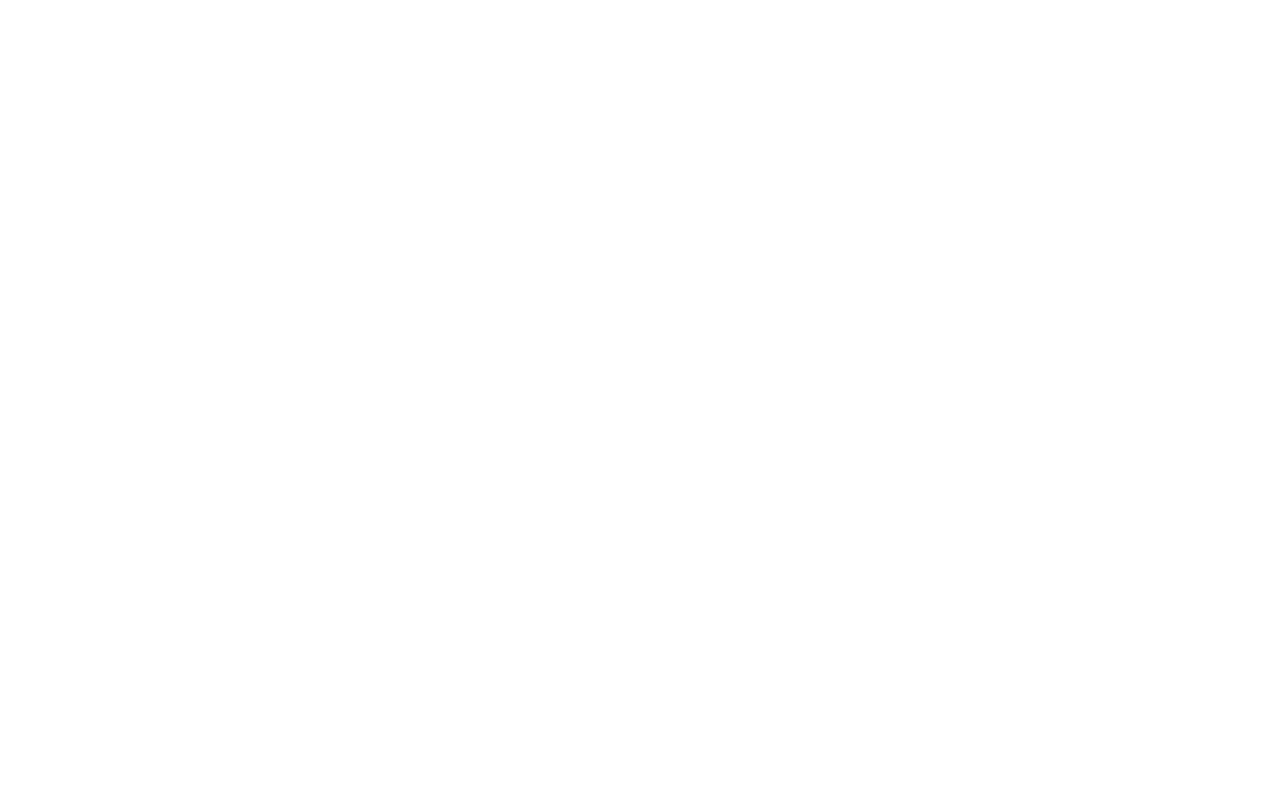
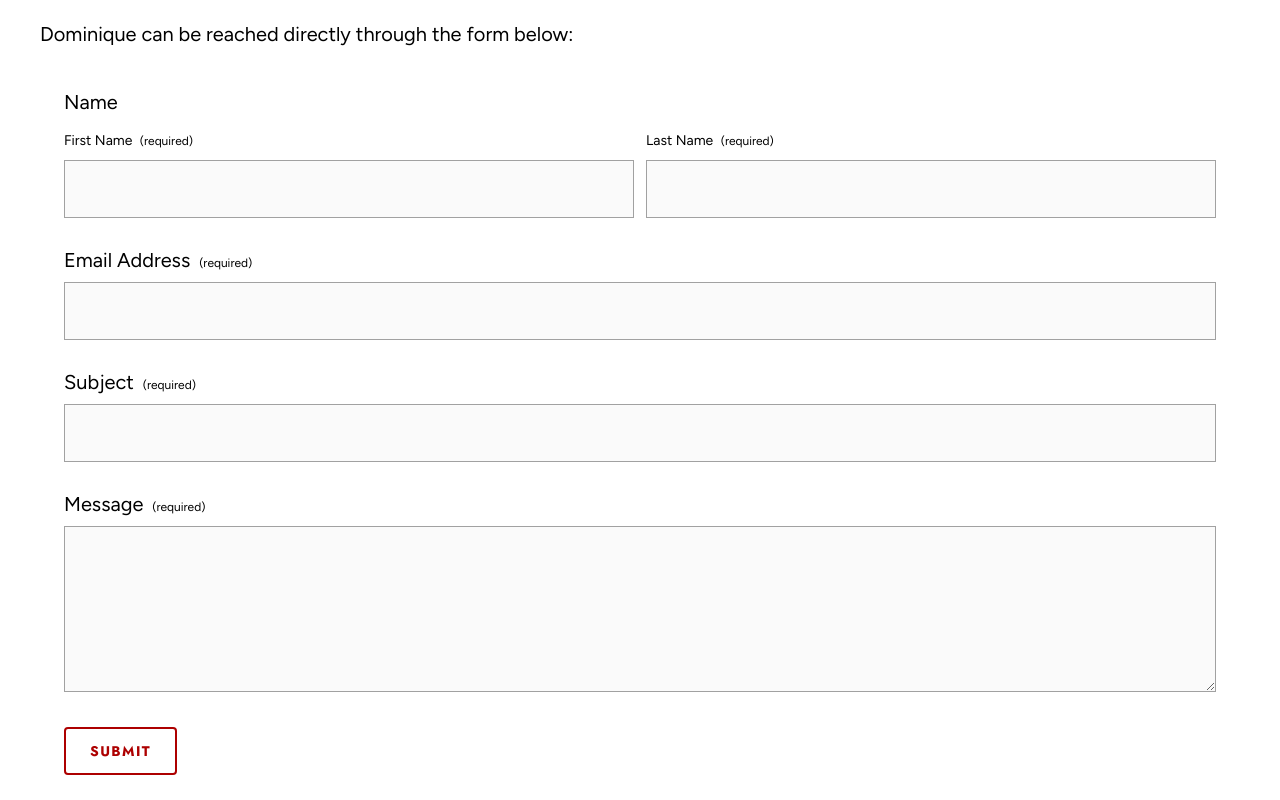
Before and after one commit to amilcarj/dominique-website, a Next.js app: page / in a window 1280 px wide. Shown: the part 5640-6440 px from the top of the page. Before the commit the page ends 5546 px from the top, so only its background shows below. Built offline with nearby package versions, Linux system fonts and the light colour scheme.

Commit message:
contact section

```diff
--- a/src/app/globals.css
+++ b/src/app/globals.css
@@ -66,7 +66,7 @@
 }
 
 @utility button-outline {
-  @apply inline-block rounded-sm border-2 border-accent px-6 py-3 font-display text-sm font-bold tracking-widest text-accent uppercase transition-colors hover:bg-accent hover:text-white;
+  @apply inline-block rounded-sm border-2 border-accent px-6 py-3 font-display text-sm font-bold tracking-widest text-accent uppercase transition-colors not-disabled:hover:bg-accent not-disabled:hover:text-white disabled:cursor-not-allowed;
 }
 
 @utility section-heading {
--- a/src/app/page.tsx
+++ b/src/app/page.tsx
@@ -1,4 +1,5 @@
 import { About } from "@/components/sections/about";
+import { Contact } from "@/components/sections/contact";
 import { Gallery } from "@/components/sections/gallery";
 import { Reels } from "@/components/sections/reels";
 import { Resume } from "@/components/sections/resume";
@@ -12,6 +13,7 @@
       <Reels />
       <Gallery />
       <Resume />
+      <Contact />
     </>
   );
 }
--- /dev/null
+++ b/src/components/sections/contact/actions.ts
@@ -0,0 +1,58 @@
+"use server";
+
+import {
+  type ContactState,
+  readContactFields,
+  validateContact,
+} from "@/components/sections/contact/validate";
+
+const defaultFrom = "Website Contact <onboarding@resend.dev>";
+
+export async function sendContactMessage(
+  _previous: ContactState,
+  formData: FormData,
+): Promise<ContactState> {
+  const isBot = Boolean(formData.get("company"));
+  if (isBot) {
+    return { status: "success" };
+  }
+
+  const values = readContactFields(formData);
+  const errors = validateContact(values);
+  if (Object.keys(errors).length > 0) {
+    return { errors, status: "error", values };
+  }
+
+  const apiKey = process.env.RESEND_API_KEY;
+  const to = process.env.CONTACT_TO_EMAIL;
+  if (!apiKey || !to) {
+    console.error("Contact form is misconfigured");
+    return { status: "error", values };
+  }
+
+  try {
+    const response = await fetch("https://api.resend.com/emails", {
+      body: JSON.stringify({
+        from: process.env.CONTACT_FROM_EMAIL || defaultFrom,
+        reply_to: values.email,
+        subject: `Website contact: ${values.subject}`,
+        text: `From: ${values.firstName} ${values.lastName} <${values.email}>\n\n${values.message}`,
+        to,
+      }),
+      headers: {
+        Authorization: `Bearer ${apiKey}`,
+        "Content-Type": "application/json",
+      },
+      method: "POST",
+    });
+    if (!response.ok) {
+      console.error("Resend rejected the contact message", response.status);
+      return { status: "error", values };
+    }
+  } catch (error) {
+    console.error("Could not reach Resend", error);
+    return { status: "error", values };
+  }
+
+  return { status: "success" };
+}
--- /dev/null
+++ b/src/components/sections/contact/contact-form.tsx
@@ -0,0 +1,146 @@
+"use client";
+
+import { type ReactNode, useActionState } from "react";
+
+import { sendContactMessage } from "@/components/sections/contact/actions";
+import type {
+  ContactFields,
+  ContactState,
+} from "@/components/sections/contact/validate";
+import { site } from "@/constants/site";
+
+const input =
+  "mt-1 w-full border border-neutral-400 bg-neutral-50 p-2.5 aria-invalid:border-red-700";
+
+const initialState: ContactState = { status: "idle" };
+
+interface FieldLabelProps {
+  htmlFor: string;
+  small?: boolean;
+  children: ReactNode;
+}
+
+function FieldLabel({ htmlFor, small = false, children }: FieldLabelProps) {
+  return (
+    <label htmlFor={htmlFor} className={small ? "text-sm" : ""}>
+      {children} <span className="ml-1 text-xs">(required)</span>
+    </label>
+  );
+}
+
+interface FieldErrorProps {
+  id: string;
+  error?: string;
+}
+
+function FieldError({ id, error }: FieldErrorProps) {
+  if (!error) {
+    return null;
+  }
+  return (
+    <p id={id} className="mt-1 text-sm text-red-700">
+      {error}
+    </p>
+  );
+}
+
+export function ContactForm() {
+  const [state, formAction, pending] = useActionState(
+    sendContactMessage,
+    initialState,
+  );
+  const errors = state.errors ?? {};
+  const values: Partial<ContactFields> = state.values ?? {};
+
+  const fieldProps = (name: keyof ContactFields, id: string) => ({
+    "aria-describedby": errors[name] ? `${id}-error` : undefined,
+    "aria-invalid": errors[name] ? true : undefined,
+    className: input,
+    defaultValue: values[name],
+    id,
+    name,
+    required: true,
+  });
+
+  return (
+    <form
+      action={formAction}
+      aria-label="Contact form"
+      noValidate
+      className="mx-auto mt-8 max-w-6xl"
+    >
+      <div className="flex flex-col gap-6">
+        <fieldset>
+          <legend>Name</legend>
+          <div className="grid grid-cols-2 gap-3">
+            <div>
+              <FieldLabel htmlFor="first-name" small>
+                First Name
+              </FieldLabel>
+              <input
+                {...fieldProps("firstName", "first-name")}
+                autoComplete="given-name"
+              />
+              <FieldError id="first-name-error" error={errors.firstName} />
+            </div>
+            <div>
+              <FieldLabel htmlFor="last-name" small>
+                Last Name
+              </FieldLabel>
+              <input
+                {...fieldProps("lastName", "last-name")}
+                autoComplete="family-name"
+              />
+              <FieldError id="last-name-error" error={errors.lastName} />
+            </div>
+          </div>
+        </fieldset>
+        <div>
+          <FieldLabel htmlFor="email">Email Address</FieldLabel>
+          <input
+            {...fieldProps("email", "email")}
+            type="email"
+            autoComplete="email"
+          />
+          <FieldError id="email-error" error={errors.email} />
+        </div>
+        <div>
+          <FieldLabel htmlFor="subject">Subject</FieldLabel>
+          <input {...fieldProps("subject", "subject")} />
+          <FieldError id="subject-error" error={errors.subject} />
+        </div>
+        <div>
+          <FieldLabel htmlFor="message">Message</FieldLabel>
+          <textarea {...fieldProps("message", "message")} rows={4} />
+          <FieldError id="message-error" error={errors.message} />
+        </div>
+        <div aria-hidden="true" className="sr-only">
+          <label htmlFor="company">Company</label>
+          <input id="company" name="company" tabIndex={-1} autoComplete="off" />
+        </div>
+        <button
+          type="submit"
+          disabled={pending}
+          className="button-outline self-start"
+        >
+          {pending ? "Sending…" : "Submit"}
+        </button>
+        <div aria-live="polite">
+          {state.status === "success" && <p>Thanks! Your message was sent.</p>}
+          {state.status === "error" && state.errors && (
+            <p className="text-red-700">Please fix the highlighted fields.</p>
+          )}
+          {state.status === "error" && !state.errors && (
+            <p className="text-red-700">
+              Your message couldn&apos;t be sent. Please try again, or email{" "}
+              <a href={`mailto:${site.email}`} className="underline">
+                {site.email}
+              </a>
+              .
+            </p>
+          )}
+        </div>
+      </div>
+    </form>
+  );
+}
--- /dev/null
+++ b/src/components/sections/contact/index.tsx
@@ -0,0 +1,15 @@
+import { ContactForm } from "@/components/sections/contact/contact-form";
+
+export function Contact() {
+  return (
+    <section id="contact" aria-labelledby="contact-heading" className="section">
+      <h2 id="contact-heading" className="section-heading">
+        Contact
+      </h2>
+      <p className="mt-8">
+        Dominique can be reached directly through the form below:
+      </p>
+      <ContactForm />
+    </section>
+  );
+}
--- /dev/null
+++ b/src/components/sections/contact/validate.ts
@@ -0,0 +1,52 @@
+export interface ContactFields {
+  firstName: string;
+  lastName: string;
+  email: string;
+  subject: string;
+  message: string;
+}
+
+type ContactErrors = Partial<Record<keyof ContactFields, string>>;
+
+export interface ContactState {
+  status: "idle" | "success" | "error";
+  errors?: ContactErrors;
+  values?: ContactFields;
+}
+
+const maxLengths: Record<keyof ContactFields, number> = {
+  email: 254,
+  firstName: 100,
+  lastName: 100,
+  message: 5000,
+  subject: 200,
+};
+
+const emailPattern = /^[^\s@]+@[^\s@]+\.[^\s@]+$/;
+
+export function readContactFields(formData: FormData): ContactFields {
+  const read = (name: keyof ContactFields) =>
+    String(formData.get(name) ?? "").trim();
+  return {
+    email: read("email"),
+    firstName: read("firstName"),
+    lastName: read("lastName"),
+    message: read("message"),
+    subject: read("subject"),
+  };
+}
+
+export function validateContact(fields: ContactFields): ContactErrors {
+  const errors: ContactErrors = {};
+  for (const name of Object.keys(maxLengths) as (keyof ContactFields)[]) {
+    const value = fields[name];
+    if (!value) {
+      errors[name] = "This field is required.";
+    } else if (value.length > maxLengths[name]) {
+      errors[name] = `Keep this under ${maxLengths[name]} characters.`;
+    } else if (name === "email" && !emailPattern.test(value)) {
+      errors[name] = "Enter a valid email address.";
+    }
+  }
+  return errors;
+}
```
Also changed, not shown: 2 other files (tests, documents, lock files or other folders).
